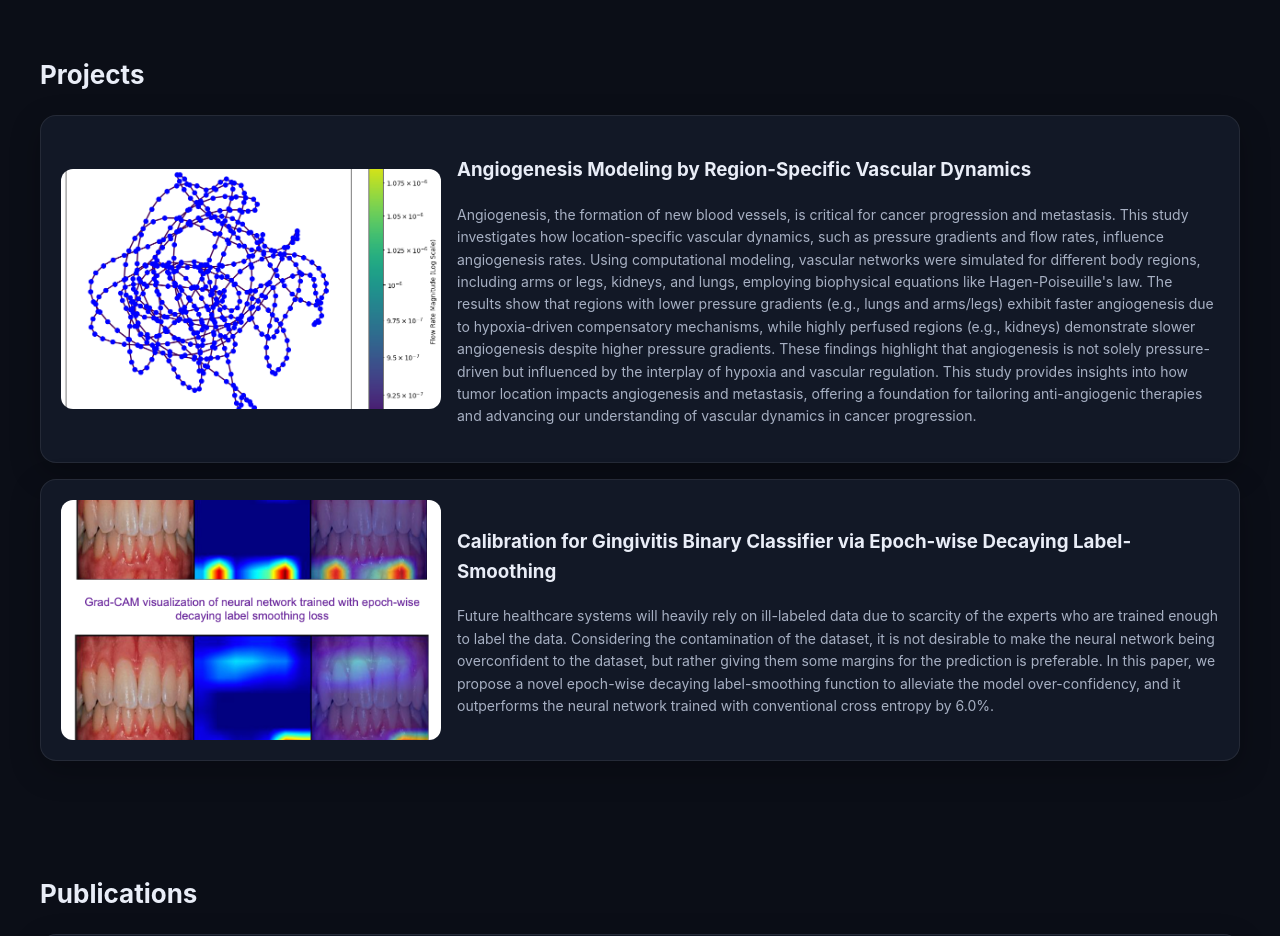
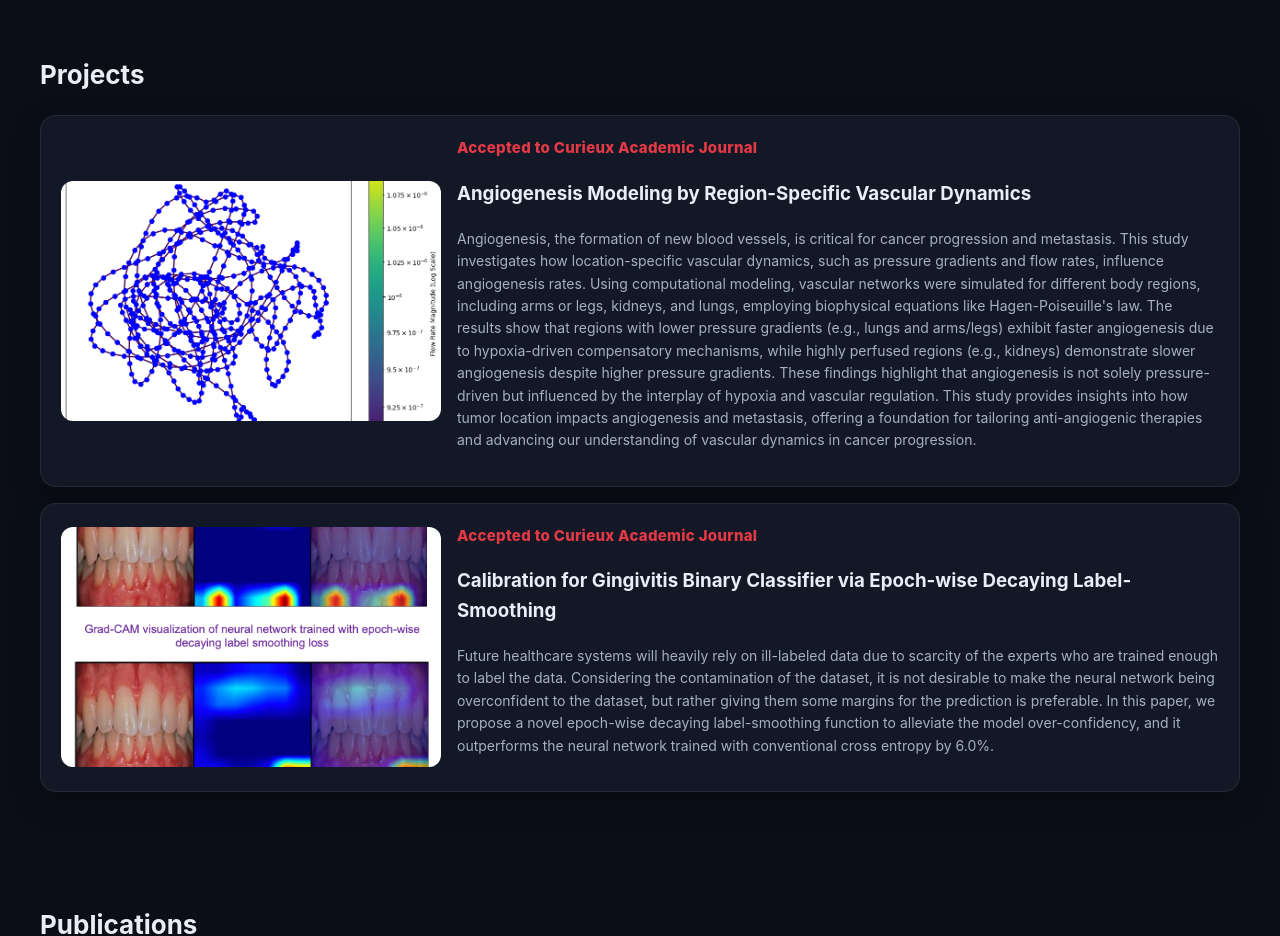
Before and after one commit to jihwan1008/minervaprep, a plain HTML site: page index.html in a window 1280 px wide. Shown: the part 2400-3336 px from the top of the page. Drawn offline with Linux system fonts and the light colour scheme.

Commit message:
Add bold text to the projects

```diff
--- a/index.html
+++ b/index.html
@@ -76,6 +76,15 @@
     .instructor ul{list-style:disc;text-align:left;margin:6px 0 0 18px;color:var(--muted);font-size:14px;line-height:1.7}
 
     /* MEDIA (Projects/Publs) */
+    .accepted-tag {
+  color: #e63946;         /* 빨간색 */
+  font-weight: 800;       /* 볼드체 */
+  font-size: 15px;        /* 살짝 작게 */
+  display: block;         /* 한 줄 전체 차지 */
+  margin-bottom: 6px;     /* 제목과 간격 */
+  letter-spacing: 0.3px;  /* 자간 약간 */
+}
+
     .list-col{display:grid;gap:16px}
     .media{display:grid;grid-template-columns:minmax(260px,380px) 1fr;gap:16px; align-items: center;}
     .media img{width:100%;height:240px;object-fit:cover;border-radius:12px; align-items: center;}
@@ -296,6 +305,7 @@
         <article class="card card-pad media">
           <img src="assets/vascular.png" alt="Vascular Network" />
           <div>
+            <span class="accepted-tag">Accepted to Curieux Academic Journal</span>
             <h3>Angiogenesis Modeling by Region-Specific Vascular Dynamics</h3>
             <p class="abstract">Angiogenesis, the formation of new blood vessels, is critical for cancer progression and metastasis. This study investigates how location-specific vascular dynamics, such as pressure gradients and flow rates, influence angiogenesis rates. Using computational modeling, vascular networks were simulated for different body regions, including arms or legs, kidneys, and lungs, employing biophysical equations like Hagen-Poiseuille's law. The results show that regions with lower pressure gradients (e.g., lungs and arms/legs) exhibit faster angiogenesis due to hypoxia-driven compensatory mechanisms, while highly perfused regions (e.g., kidneys) demonstrate slower angiogenesis despite higher pressure gradients. These findings highlight that angiogenesis is not solely pressure-driven but influenced by the interplay of hypoxia and vascular regulation. This study provides insights into how tumor location impacts angiogenesis and metastasis, offering a foundation for tailoring anti-angiogenic therapies and advancing our understanding of vascular dynamics in cancer progression.</p>
           </div>
@@ -303,6 +313,7 @@
         <article class="card card-pad media">
           <img src="assets/gingivitis.png" alt="Gingivitis" />
           <div>
+            <span class="accepted-tag">Accepted to Curieux Academic Journal</span>
             <h3>Calibration for Gingivitis Binary Classifier via Epoch-wise Decaying Label-Smoothing </h3>
             <p class="abstract">Future healthcare systems will heavily rely on ill-labeled data due to scarcity of the experts who are trained enough to label the data. Considering the contamination of the dataset, it is not desirable to make the neural network being overconfident to the dataset, but rather giving them some margins for the prediction is preferable. In this paper, we propose a novel epoch-wise decaying label-smoothing function to alleviate the model over-confidency, and it outperforms the neural network trained with conventional cross entropy by 6.0%.</p>
           </div>
```
